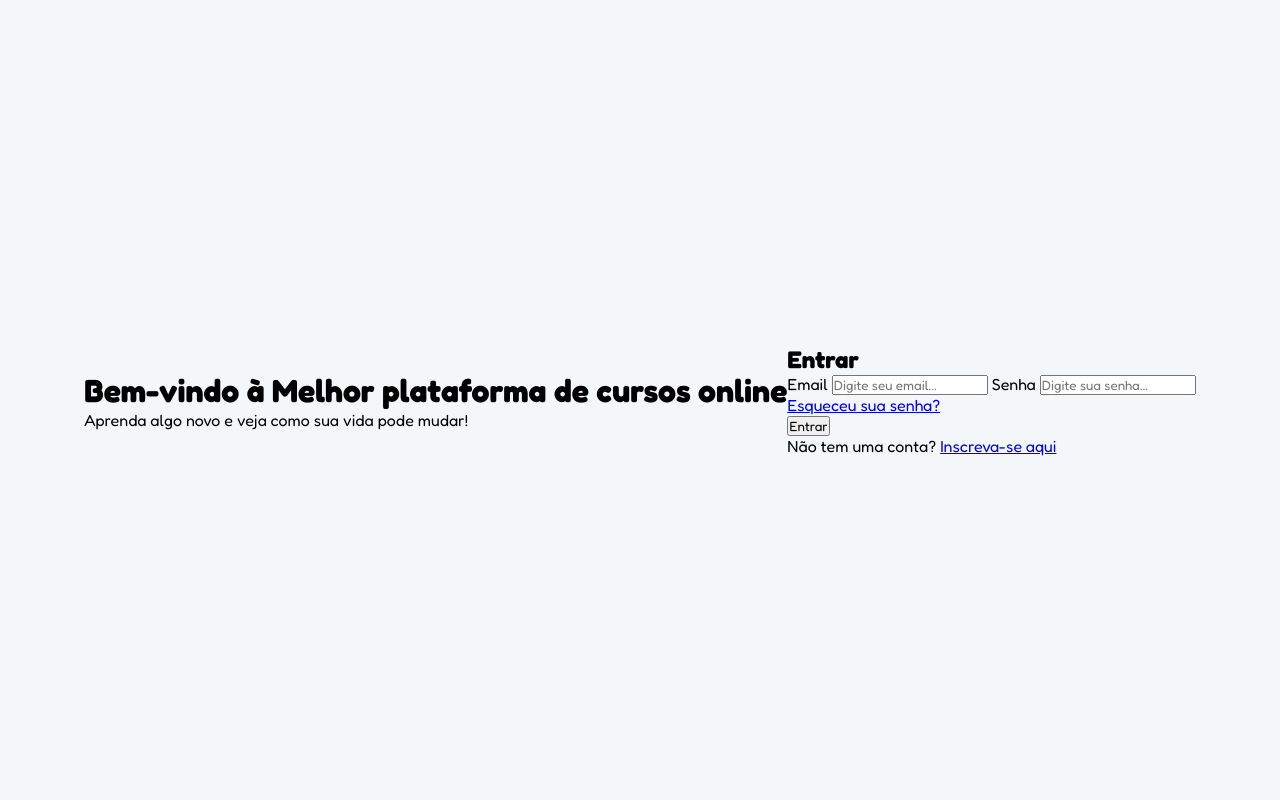
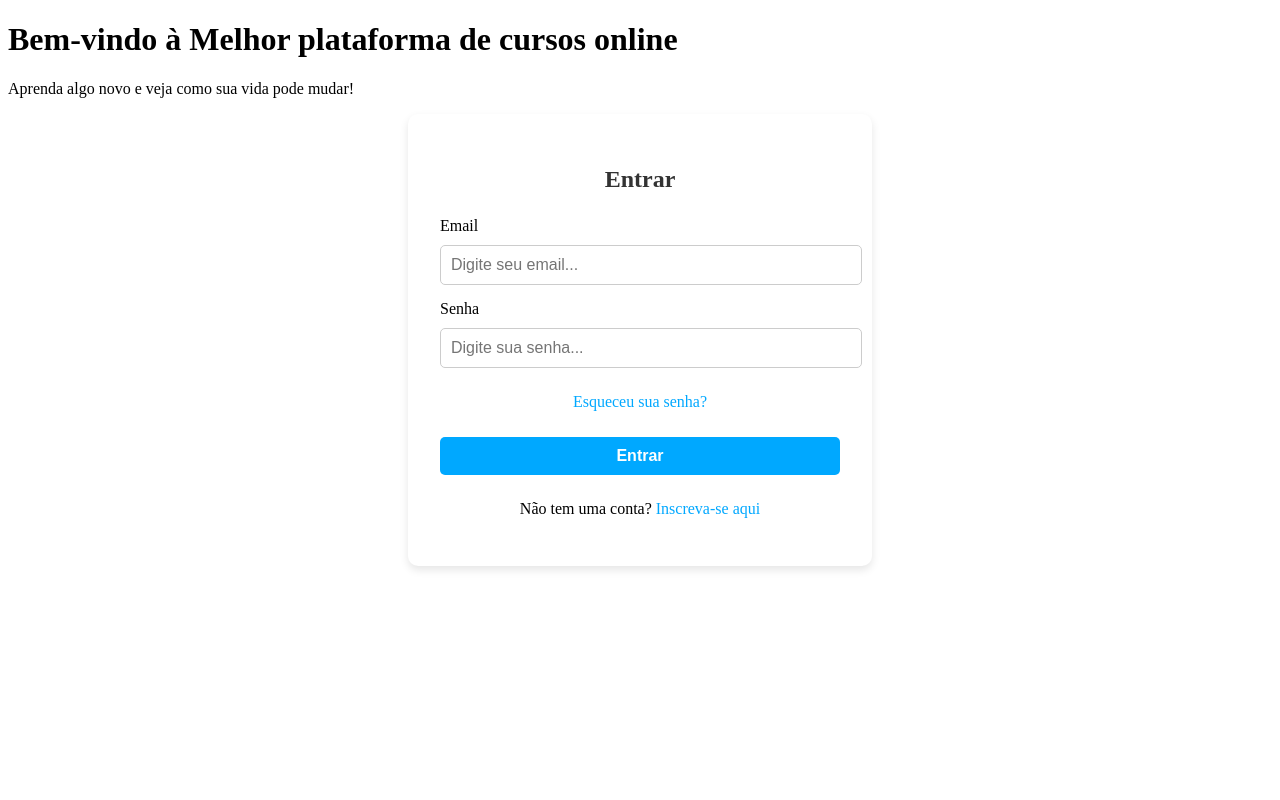
Before and after one commit to AF148/projeto-Azzo, a PHP site: page /login.html in a window 1280 px wide. Run offline with PHP 8.4, Linux system fonts and the light colour scheme.

Commit message:
Add files via upload

```diff
--- a/form/assets/css/login.css
+++ b/form/assets/css/login.css
@@ -1,75 +1,59 @@
-/* Define estilos globais */
-* {
-    margin: 0;
-    padding: 0;
-    box-sizing: border-box;
-    font-family: 'Fredoka', sans-serif;
+.login-form {
+    background-color: #ffffff; /* Cor de fundo do formulário */
+    padding: 2rem; /* Espaçamento interno */
+    border-radius: 10px; /* Bordas arredondadas */
+    box-shadow: 0 4px 8px rgba(0, 0, 0, 0.1); /* Sombra do formulário */
+    max-width: 400px; /* Largura máxima do formulário */
+    width: 100%; /* Largura total para telas menores */
+    margin: auto; /* Centraliza o formulário horizontalmente */
 }
 
-body {
-    display: flex;
-    justify-content: center;
-    align-items: center;
-    min-height: 100vh;
-    background-color: #f4f7fa; /* Você pode mudar para um background-image se desejar */
-}
-
-/* Estilos para o contêiner do login */
-.login-container {
-    background-color: #ffffff;
-    padding: 2rem;
-    border-radius: 10px;
-    box-shadow: 0 4px 8px rgba(0, 0, 0, 0.1);
-    max-width: 400px;
-    width: 100%;
-}
-
-.login-container h1 {
-    text-align: center;
-    font-size: 24px;
-    margin-bottom: 1.5rem;
-    color: #333333;
+.login-form h1 {
+    text-align: center; /* Centraliza o título */
+    font-size: 24px; /* Tamanho do texto */
+    margin-bottom: 1.5rem; /* Margem inferior */
+    color: #333333; /* Cor do texto */
 }
 
 /* Estilos para os campos de entrada */
-.login-container input[type="text"],
-.login-container input[type="email"],
-.login-container input[type="password"],
-.login-container input[type="submit"] {
-    width: 100%;
-    padding: 10px;
-    margin-top: 10px;
-    margin-bottom: 15px;
-    border: 1px solid #ccc;
-    border-radius: 5px;
-    font-size: 16px;
+.login-form input[type="email"],
+.login-form input[type="password"],
+.login-form input[type="submit"] {
+    width: 100%; /* Largura total */
+    padding: 10px; /* Espaçamento interno */
+    margin-top: 10px; /* Margem superior */
+    margin-bottom: 15px; /* Margem inferior */
+    border: 1px solid #ccc; /* Borda do campo */
+    border-radius: 5px; /* Bordas arredondadas */
+    font-size: 16px; /* Tamanho da fonte */
 }
 
 /* Estilos para o botão de envio */
-.login-container input[type="submit"] {
-    background-color: #00A8FF;
-    color: white;
-    font-weight: bold;
-    border: none;
-    cursor: pointer;
-    transition: background-color 0.3s ease;
+.login-form input[type="submit"] {
+    background-color: #00A8FF; /* Cor do botão */
+    color: white; /* Cor do texto do botão */
+    font-weight: bold; /* Texto em negrito */
+    border: none; /* Sem borda */
+    cursor: pointer; /* Muda o cursor ao passar sobre o botão */
+    transition: background-color 0.3s ease; /* Transição suave na cor */
 }
 
-.login-container input[type="submit"]:hover {
-    background-color: #333333;
+.login-form input[type="submit"]:hover {
+    background-color: #333333; /* Cor ao passar o mouse */
 }
 
-/* Estilos para o link de recuperação de senha */
-.login-container p {
-    text-align: center;
-    margin-top: 10px;
+/* Estilos para links */
+.login-form a {
+    color: #00A8FF; /* Cor do link */
+    text-decoration: none; /* Remove sublinhado */
 }
 
-.login-container a {
-    color: #00A8FF;
-    text-decoration: none;
+.login-form a:hover {
+    text-decoration: underline; /* Sublinha ao passar o mouse */
 }
 
-.login-container a:hover {
-    text-decoration: underline;
+/* Estilo para a mensagem de inscrição */
+.login-form p {
+    text-align: center; /* Centraliza o texto */
+    margin-top: 10px; /* Margem superior */
 }
```
